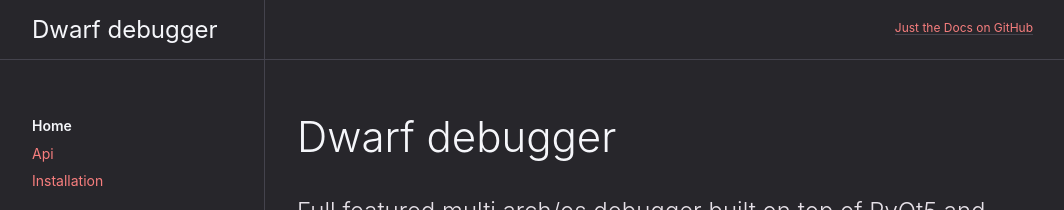
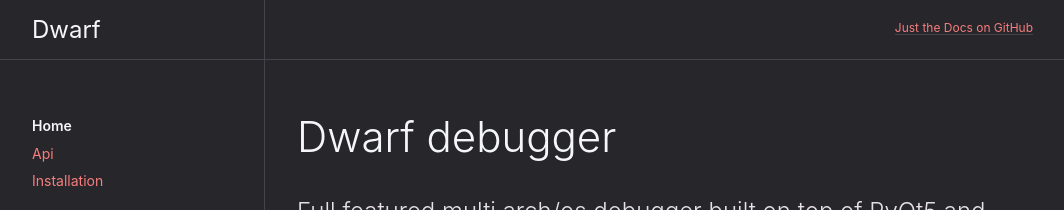
Before and after one commit to iGio90/DwarfWebsite, a Jekyll site: the page built from index.md, in a window 1280 px wide. Shown: the top 210 px of the page, without its empty margins (91-1155 px from the left). Built offline with Jekyll 4.4.1, drawn with Linux system fonts in a browser that asks for light colours.

Commit message:
short title

```diff
--- a/_config.yml
+++ b/_config.yml
@@ -1,6 +1,6 @@
 theme: just-the-docs
 name: Dwarf debugger
-title: Dwarf debugger
+title: Dwarf
 description: Full featured multi arch/os debugger built on top of PyQt5 and frida
 baseurl: /DwarfWebsite
 
```
